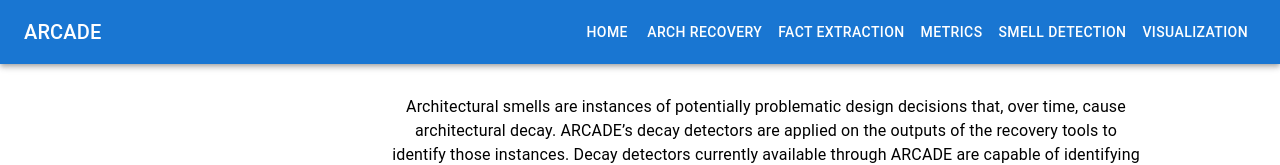
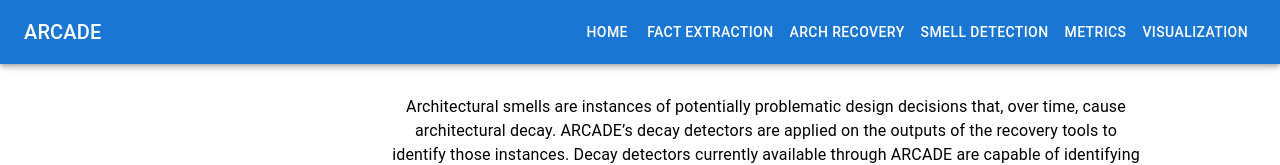
Before and after one commit to usc-softarch/arcade-frontend, a React (Create React App) app: page /metrics in a window 1280 px wide. Shown: the top 165 px of the page. Built offline with nearby package versions, Linux system fonts and the light colour scheme.

Commit message:
Reconfigured navigation bar.

```diff
--- a/src/ArcadeBar.js
+++ b/src/ArcadeBar.js
@@ -17,12 +17,6 @@ function ArcadeBar() {
                             to="/">
                             Home
                         </Button>
-                        <Button
-                            color="inherit"
-                            component={RouterLink}
-                            to="/archrecovery">
-                            Arch Recovery
-                        </Button>
                     <Button
                         color="inherit"
                         component={RouterLink}
@@ -32,14 +26,20 @@ function ArcadeBar() {
                     <Button
                         color="inherit"
                         component={RouterLink}
-                        to="/metrics">
-                        Metrics
+                        to="/archrecovery">
+                        Arch Recovery
                     </Button>
                     <Button
                         color="inherit"
                         component={RouterLink}
                         to="/smelldetection">
                         Smell Detection
+                    </Button>
+                    <Button
+                        color="inherit"
+                        component={RouterLink}
+                        to="/metrics">
+                        Metrics
                     </Button>
                     <Button
                         color="inherit"
```
